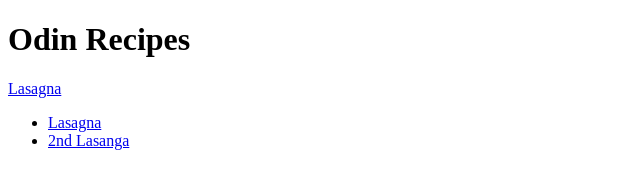
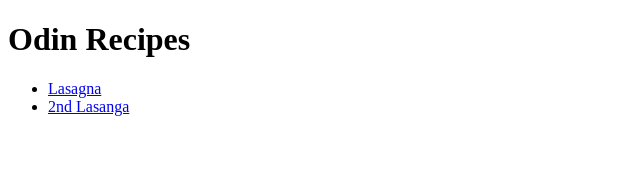
Before and after one commit to shme14/odin-recipes, a plain HTML site: page index.html in a window 1280 px wide. Shown: the whole page, without its empty margins (0-640 px from the left). Drawn offline with Linux system fonts and the light colour scheme.

Commit message:
Fixed the double link

```diff
--- a/index.html
+++ b/index.html
@@ -7,7 +7,6 @@
 </head>
 <body>
     <h1>Odin Recipes</h1>
-    <a href="./recipes/lasagna.html">Lasagna</a>
     <ul>
         <li><a href="./recipes/lasagna.html">Lasagna</a></li>
         <li><a href="./recipes/lasagna.html">2nd Lasanga</a></li>
```
